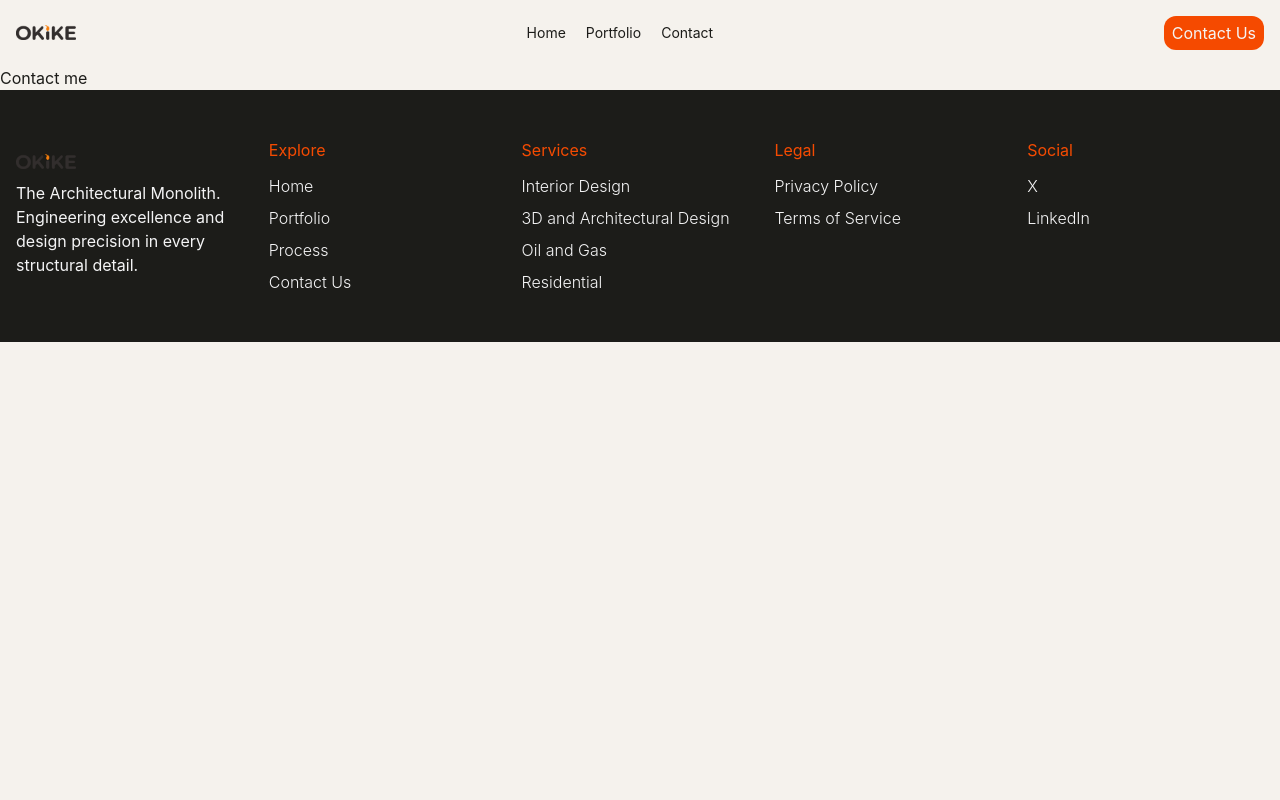
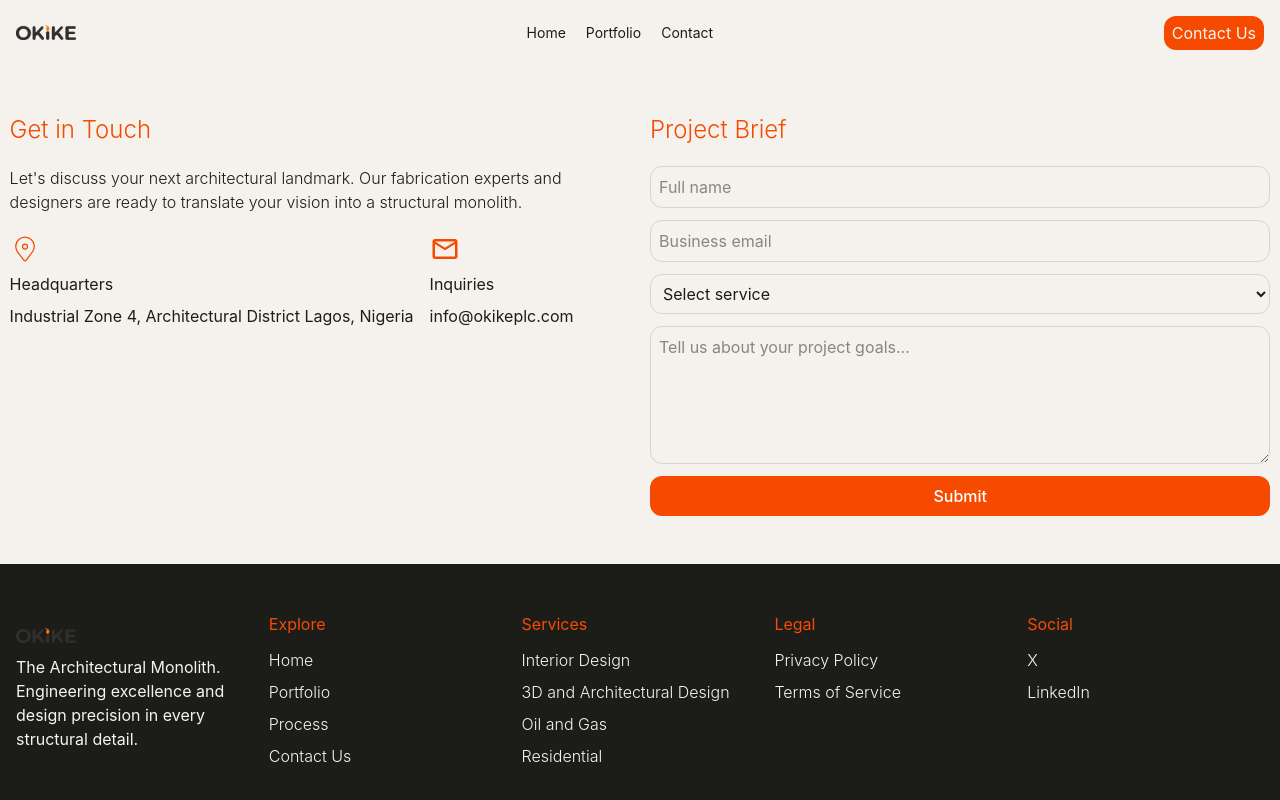
Before and after one commit to OKIKE-PLC/Portfolio-site, a React (Vite) app in the folder Portfolio-site/: page /contact in a window 1280 px wide. Shown: the top 800 px of the page. Built offline with nearby package versions, Linux system fonts and the light colour scheme.

Commit message:
feat: update Navbar to use React Router Links and enhance Contact page with form and contact details

```diff
--- a/Portfolio-site/src/components/navbar.jsx
+++ b/Portfolio-site/src/components/navbar.jsx
@@ -1,4 +1,5 @@
 import { RiMenu4Line } from "react-icons/ri";
+import { Link } from "react-router-dom";
 import darkLogo from '../assets/Dark.png';
 
 export default function Navbar() {
@@ -16,14 +17,14 @@ const toggleMobileMenu = () => {
 
 
         <section className='flex justify-between items-center' style={{padding: "1rem"}}>
-        <a href="#"><img src={darkLogo} alt="Okike Logo" width={60} /></a>
+        <Link to="/"><img src={darkLogo} alt="Okike Logo" width={60} /></Link>
             <nav className='hidden md:flex justify-center items-center gap-5 text-sm '>
-                <a href="#" className='hover:text-orange-600 hover:underline transition duration-150'>Home</a>
-                <a href="#" className='hover:text-orange-600 hover:underline transition duration-150'>Portfolio</a>
-                <a href="#" className='hover:text-orange-600 hover:underline transition duration-150'>Contact</a>
+                <Link to="/" className='hover:text-orange-600 hover:underline transition duration-150'>Home</Link>
+                <Link to="/portfolio" className='hover:text-orange-600 hover:underline transition duration-150'>Portfolio</Link>
+                <Link to="/contact" className='hover:text-orange-600 hover:underline transition duration-150'>Contact</Link>
             </nav>
 
-            <a href="#" className='hidden md:block bg-orange-600 text-stone-100 rounded-xl hover:bg-orange-800 transition duration-300' style={{padding: ".3rem .5rem"}}>Contact Us</a>
+            <Link to="/contact" className='hidden md:block bg-orange-600 text-stone-100 rounded-xl hover:bg-orange-800 transition duration-300' style={{padding: ".3rem .5rem"}}>Contact Us</Link>
 
             {/* mobile navigation visible only on mobile */}
             <button onClick={toggleMobileMenu} className='md:hidden text-3xl p-2 z-50'>
@@ -31,9 +32,9 @@ const toggleMobileMenu = () => {
             </button>
             <div id='mobileMenu' className='mob  hidden fixed top-11.5 md:hidden bg-opacity-70 backdrop-blur-md items-start'>
                 <nav className='flex flex-col gap-6 items-center'>
-                    <a href="#" className='hover:text-orange-600 hover:underline transition duration-150'>Home</a>
-                <a href="#" className='hover:text-orange-600 hover:underline transition duration-150'>Portfolio</a>
-                <a href="#" className='hover:text-orange-600 hover:underline transition duration-150'>Contact</a>
+                    <Link to="/" className='hover:text-orange-600 hover:underline transition duration-150'>Home</Link>
+                <Link to="/portfolio" className='hover:text-orange-600 hover:underline transition duration-150'>Portfolio</Link>
+                <Link to="/contact" className='hover:text-orange-600 hover:underline transition duration-150'>Contact</Link>
                 </nav>
             </div>
         </section>
--- a/Portfolio-site/src/pages/contact.jsx
+++ b/Portfolio-site/src/pages/contact.jsx
@@ -1,7 +1,116 @@
+import { CiLocationOn } from "react-icons/ci";
+import { MdOutlineEmail } from "react-icons/md";
+import { useState } from "react";
+
 export default function Contact() {
+    const [formData, setFormData] = useState({
+    name: "",
+    email: "",
+    service: "",
+    budget: "",
+    timeline: "",
+    message: "",
+    });
+
+    const handleChange = (e) => {
+    setFormData((prev) => ({
+    ...prev,
+    [e.target.name]: e.target.value,
+    }));
+};
+
+
     return (
-        <div>
-            <h1>Contact me</h1>
-        </div>
+        <section className="mx-auto" style={{padding: "3rem .6rem"}}>
+            {/* main contact div */}
+            <div className="flex flex-col md:flex-row justify-center items-start gap-5" >
+                {/* left div */}
+                <div className="flex flex-col justify-center items-start gap-5 text-left md:w-1/2">
+                    <h1 className="text-orange-600 font-light text-xl lg:text-2xl">Get in Touch</h1>
+                    <p className="font-light">Let's discuss your next architectural landmark. Our fabrication experts and designers are ready to translate your vision into a structural monolith.</p>
+                    <div className="flex flex-col md:flex-row justify-center items-start gap-4">
+                        <div className="flex flex-col justify-center items-start gap-2">
+                            <CiLocationOn className="text-orange-600 font-bold text-3xl"/>
+                            <div className="flex flex-col justify-center items-start gap-2">
+                                <h3>Headquarters</h3>
+                                <p>Industrial Zone 4, Architectural District Lagos, Nigeria</p>
+                            </div>
+                        </div>
+                        <div className="flex flex-col justify-center items-start gap-2">
+                            <MdOutlineEmail className="text-orange-600 font-bold text-3xl"/>
+                            <div className="flex flex-col justify-center items-start gap-2">
+                                <h3>Inquiries</h3>
+                                <a href="mailto:info@okikeplc.com">info@okikeplc.com</a>
+                            </div>
+                        </div>
+                    </div>
+                </div>
+                {/* right/contact div */}
+                <div className="flex flex-col justify-center items-start gap-5 text-left  w-full md:w-1/2 rounded-xl" >
+                    <h3 className="text-orange-600 font-light text-xl lg:text-2xl">Project Brief</h3>
+                    <form className="space-y-5 flex flex-col justify-center w-full items-start gap-3">
+                    <input
+                        type="text"
+                        name="name"
+                        value={formData.name}
+                        onChange={handleChange}
+                        placeholder="Full name"
+                        className="w-full border border-stone-300 rounded-xl px-4 py-3 outline-none focus:border-orange-600"
+                        required
+
+
+                        style={{padding: ".5rem"}}
+                    />
+
+                    <input
+                        type="email"
+                        name="email"
+                        value={formData.email}
+                        onChange={handleChange}
+                        placeholder="Business email"
+                        className="w-full border border-stone-300 rounded-xl px-4 py-3 outline-none focus:border-orange-600"
+                        required
+
+                        style={{padding: ".5rem"}}
+                    />
+
+                    <select
+                        name="service"
+                        value={formData.service}
+                        onChange={handleChange}
+                        className="w-full border border-stone-300 rounded-xl px-4 py-3 outline-none focus:border-orange-600"
+                        required
+                        style={{padding: ".5rem"}}
+                        >
+                        <option value="">Select service</option>
+                        <option>Interior Design</option>
+                        <option>3D and Architectural Design</option>
+                        <option>Residential</option>
+                    </select>
+
+                    <textarea
+                        rows="5"
+                        name="message"
+                        value={formData.message}
+                        onChange={handleChange}
+                        placeholder="Tell us about your project goals..."
+                        className="w-full border border-stone-300 rounded-xl px-4 py-3 outline-none focus:border-orange-600"
+                    required
+                    style={{padding: ".5rem"}}
+                    />
+
+                    <button
+                            type="submit"
+                            // disabled={loading}
+                            className="w-full bg-orange-600 text-white  py-4 rounded-xl hover:bg-orange-700 transition font-medium"
+                            style={{padding: ".5rem"}}
+                    >
+                        Submit
+                    </button>
+
+                    </form>
+                    </div>
+            </div>
+        </section>
     )
 }
```
